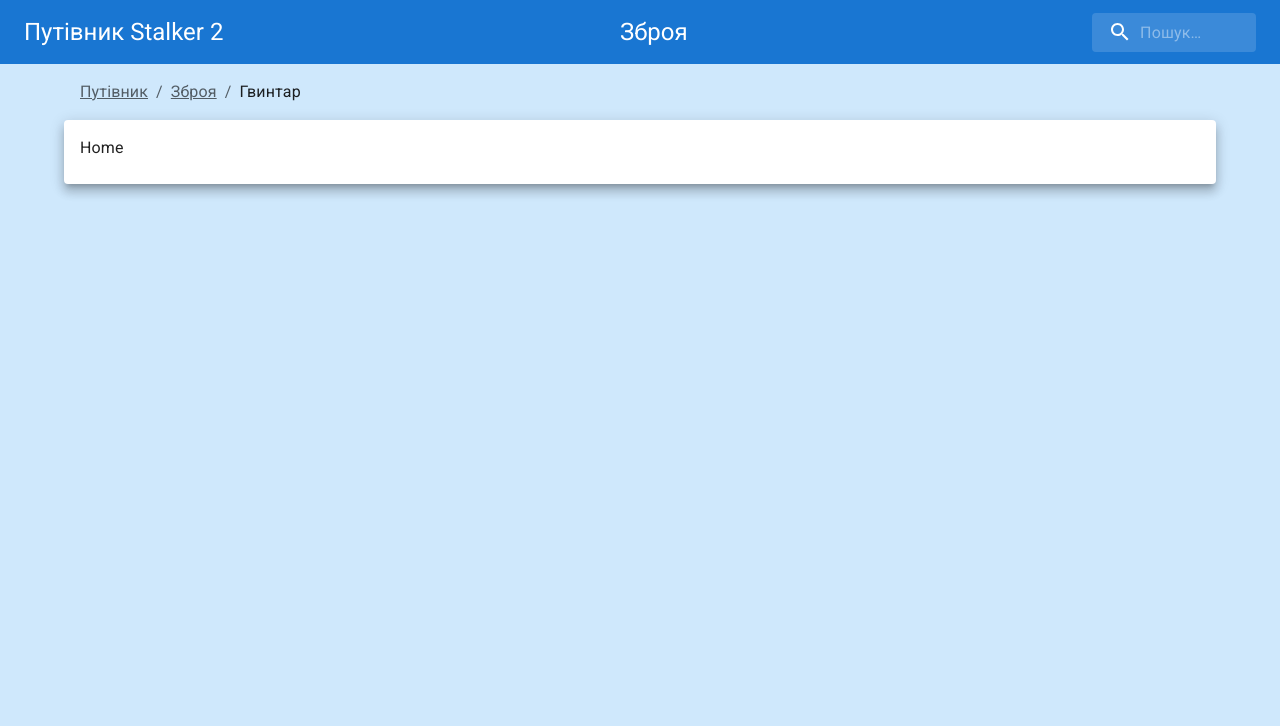
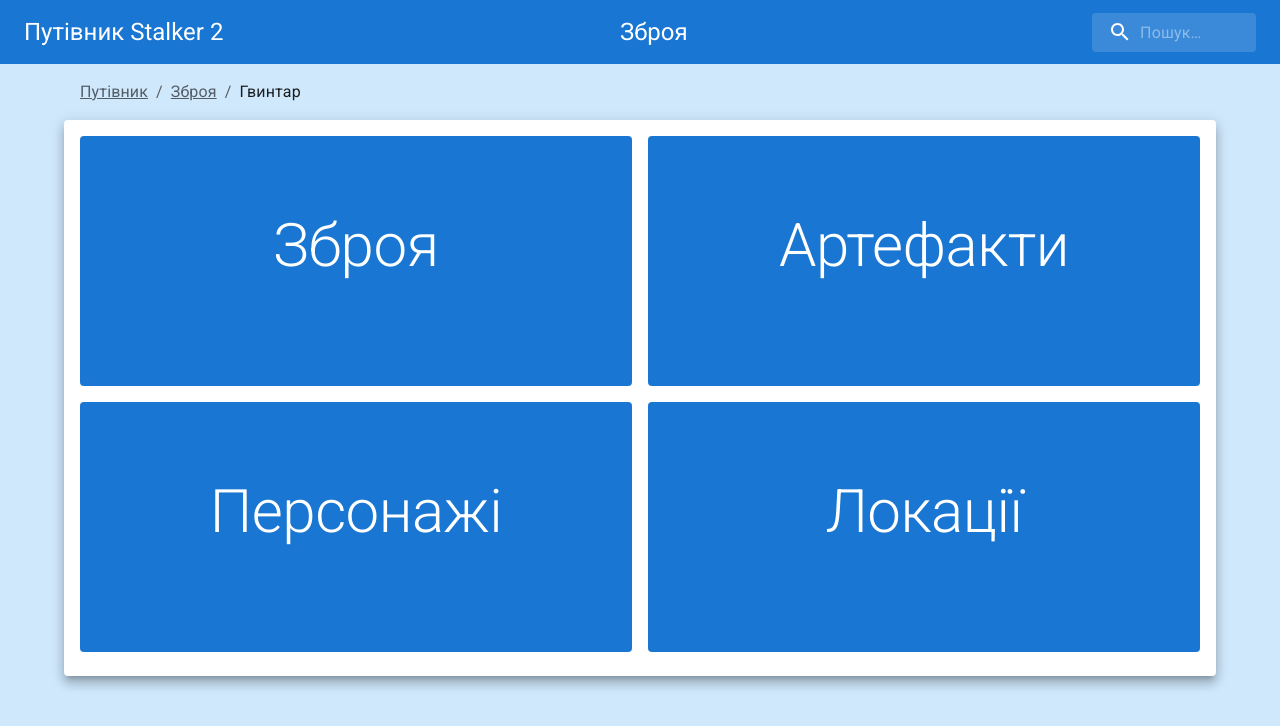
Before and after one commit to ihorvyshniakov/stalker-portal, a React (Vite) app: page / in a window 1280 px wide. Shown: the top 726 px of the page. Built offline with nearby package versions, Linux system fonts and the light colour scheme.

Commit message:
added Home styled links

```diff
--- a/src/App.scss
+++ b/src/App.scss
@@ -9,3 +9,16 @@
 header a {
 	text-decoration: none;
 }
+
+.homeLink {
+	text-decoration: none;
+	color: white;
+
+	* {
+		display: inline-block;
+		text-align: center;
+		height: 250px;
+		line-height: 250px;
+		width: 100%;
+	}
+}
--- a/src/components/Home.jsx
+++ b/src/components/Home.jsx
@@ -1,5 +1,43 @@
+import { Box, Typography } from '@mui/material'
+import Grid from '@mui/material/Grid2'
+import { Link } from 'react-router'
+
+const BigLink = ({ to, children }) => (
+	<Link to={to} className="homeLink">
+		<Box
+			sx={{
+				height: 250,
+				borderRadius: 1,
+				bgcolor: 'primary.main',
+				'&:hover': {
+					bgcolor: 'primary.dark',
+				},
+			}}
+		>
+			<Typography variant="h2" component="h2">
+				{children}
+			</Typography>
+		</Box>
+	</Link>
+)
+
 const Home = () => {
-	return <div>Home</div>
+	return (
+		<>
+			<Grid size={6}>
+				<BigLink to="/weapons">Зброя</BigLink>
+			</Grid>
+			<Grid size={6}>
+				<BigLink to="/artifacts">Артефакти</BigLink>
+			</Grid>
+			<Grid size={6}>
+				<BigLink to="/characters">Персонажі</BigLink>
+			</Grid>
+			<Grid size={6}>
+				<BigLink to="/locations">Локації</BigLink>
+			</Grid>
+		</>
+	)
 }
 
 export default Home
```
